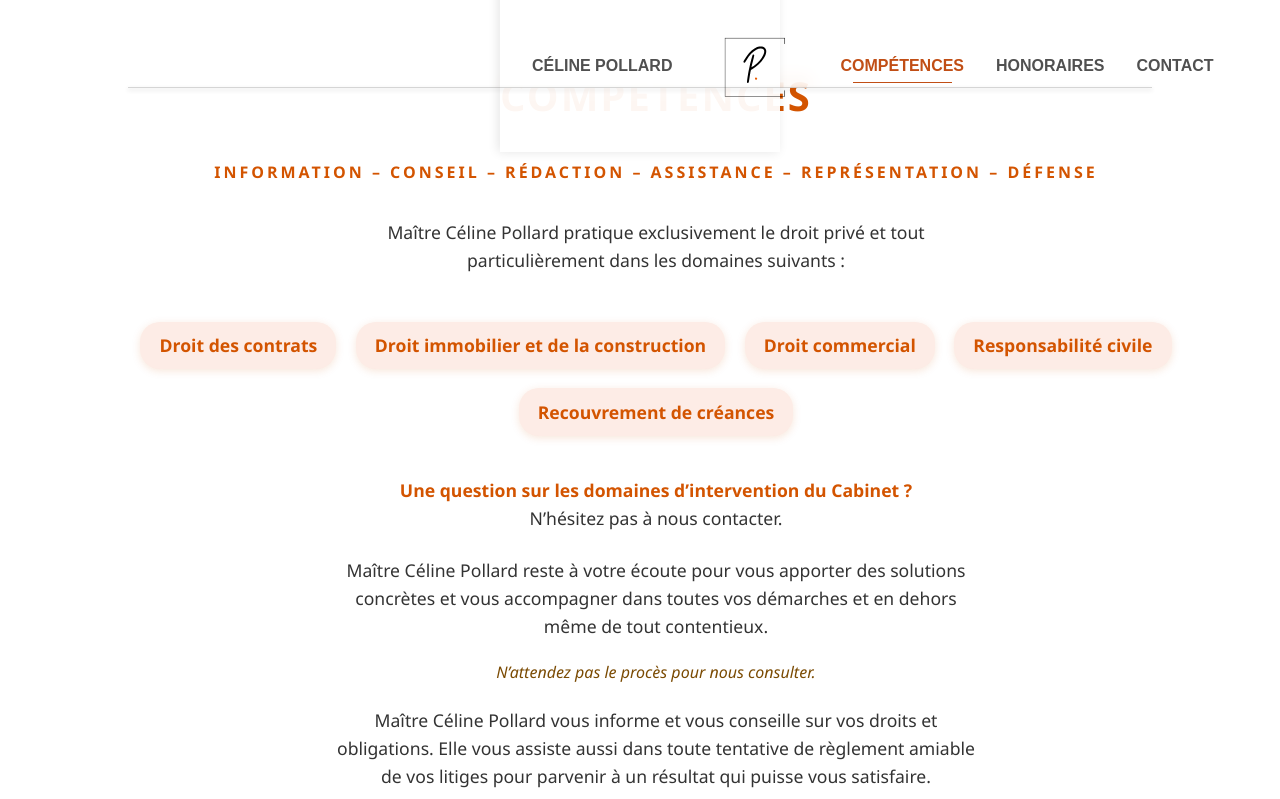
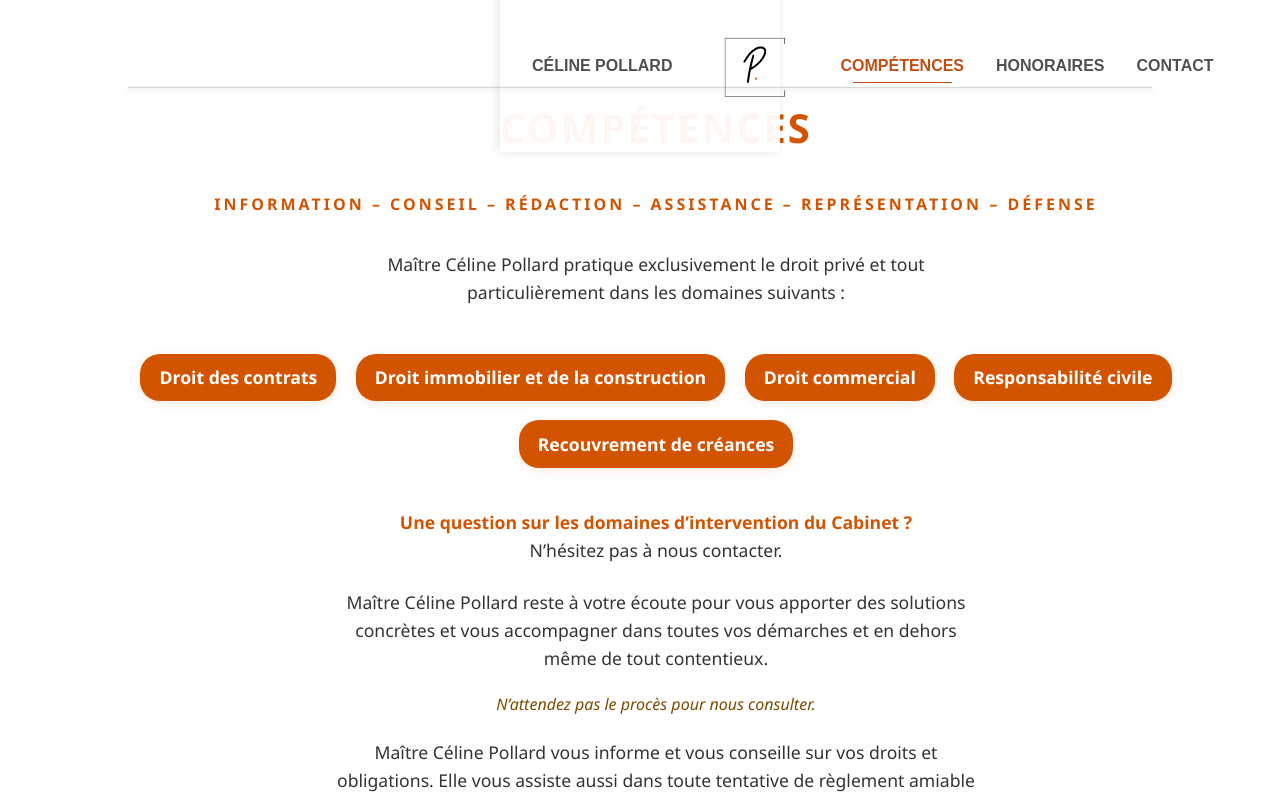
Before and after one commit to e-hainaux/celine-pollard, a Next.js app: page /skills in a window 1280 px wide. Shown: the top 799 px of the page. Built offline with nearby package versions, Linux system fonts and the light colour scheme.

Commit message:
fix some styles

```diff
--- a/app/globals.css
+++ b/app/globals.css
@@ -15,7 +15,7 @@
 .body {
   display: flex;
   flex-direction: column;
-  margin-top: 32px;
+  margin-top: 64px;
   min-height: 100vh; /* occupe toute la hauteur */
   background: var(--light-bg);
   color: var(--light-fg);
--- a/app/page.module.css
+++ b/app/page.module.css
@@ -2,14 +2,18 @@
 .main {
   /* max-width: 1200px; */
   margin: 0 auto;
-  padding: 120px 0 4rem;
+  padding: 0 0 4rem;
   line-height: 1.6;
   color: #333;
 }
 
 /* Section héro */
 .heroSection {
+  display: flex;
+  align-items: center;
+  justify-content: center;
   width: 100%;
+  height: 100vh;
   position: relative;
   text-align: center;
   margin-bottom: 4rem;
@@ -45,6 +49,7 @@
 }
 
 .heroContent {
+  width: 100%;
   position: relative;
   z-index: 1;
   margin: 0 auto;
@@ -87,8 +92,9 @@
 .servicesCard {
   max-width: 800px;
   display: flex;
+  justify-content: space-evenly;
   align-items: center;
-  gap: 1.5rem;
+  gap: 5rem;
   padding: 1rem 0;
 }
 
--- a/styles/skills.module.css
+++ b/styles/skills.module.css
@@ -48,8 +48,8 @@
   gap: 1.2rem;
 }
 
-.domainItem {
-  background-color: #fdece6; /* très clair orange */
+/* .domainItem {
+  background-color: #fdece6;
   color: #d35400;
   font-weight: 600;
   font-size: 1.1rem;
@@ -62,6 +62,17 @@
 .domainItem:hover {
   background-color: #d35400;
   color: #fff;
+  cursor: default;
+} */
+
+.domainItem {
+  background-color: #d35400;
+  color: #fff;
+  font-weight: 600;
+  font-size: 1.1rem;
+  padding: 0.6rem 1.2rem;
+  border-radius: 20px;
+  box-shadow: 0 2px 8px rgba(211, 84, 0, 0.15);
   cursor: default;
 }
 
```
